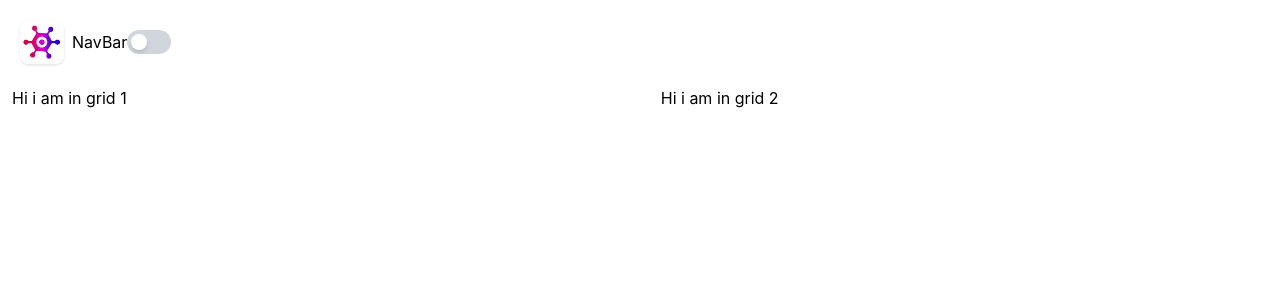
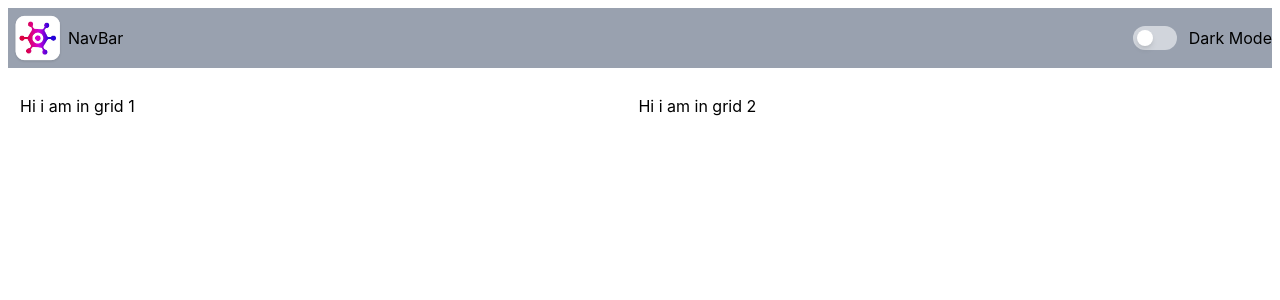
Before and after one commit to mayanjer/game-hub, a React (Vite) app: page / in a window 1280 px wide. Shown: the top 300 px of the page. Built offline with nearby package versions, Linux system fonts and the light colour scheme.

Commit message:
created the toggle switch

```diff
--- a/src/App.tsx
+++ b/src/App.tsx
@@ -3,18 +3,15 @@ import NavBar from "./components/NavBar";
 
 function App() {
   return (
-    <>
+    <div className = "m-2">
+      <div className="hidden lg:flex mb-3.5">
+        <NavBar />
+      </div>
       <div className="grid p-3">
-        <div className="hidden lg:flex lg:row-span-2 mb-3.5">
-          <NavBar />
-
-        </div>
-
-
         <div className="lg:col-start-1">Hi i am in grid 1</div>
         <div className="lg:col-start-2"> Hi i am in grid 2</div>
       </div>
-    </>
+    </div>
   );
 }
 
--- a/src/components/ColorModeSwitch.tsx
+++ b/src/components/ColorModeSwitch.tsx
@@ -19,11 +19,12 @@ export default function ColorModeSwitch() {
             setIsDarkMode(true);
         }
     }
-    return (
+  return (
+    <div className = "flex flex-row">
       <button
         type="button"
         onClick={toggleTheme}
-        className={`relative inline-flex h-6 w-11 items-center rounded-full transition-colors duration-200 ease-in-out focus:outline-none focus:ring-2 focus:ring-indigo-500 focus:ring-offset-2 ${
+        className={`relative inline-flex h-6 w-11 mr-3 items-center rounded-full transition-colors duration-200 ease-in-out focus:outline-none focus:ring-0 focus:ring-green focus:ring-offset-2 ${
           isDarkMode ? "bg-indigo-600" : "bg-gray-300"
         }`}
         role="switch"
@@ -36,5 +37,7 @@ export default function ColorModeSwitch() {
           }`}
         />
       </button>
-    );
+      <div>Dark Mode</div>
+    </div>
+  );
   };
--- a/src/components/NavBar.tsx
+++ b/src/components/NavBar.tsx
@@ -2,13 +2,13 @@ import image from "../assets/logo.webp";
 import ColorModeSwitch from "./ColorModeSwitch";
 function NavBar() {
   return (
-
-      <div className = "flex items-center" >
+    <div className="flex items-center justify-between w-full bg-gray-400">
+      <div className= "flex flex-row items-center">
         <img src={image} alt="" className="w-15 h-15" />
-          <div>NavBar</div>
-          <ColorModeSwitch/>
+        <div>NavBar</div>
       </div>
-
+      <ColorModeSwitch />
+    </div>
   );
 }
 
```
